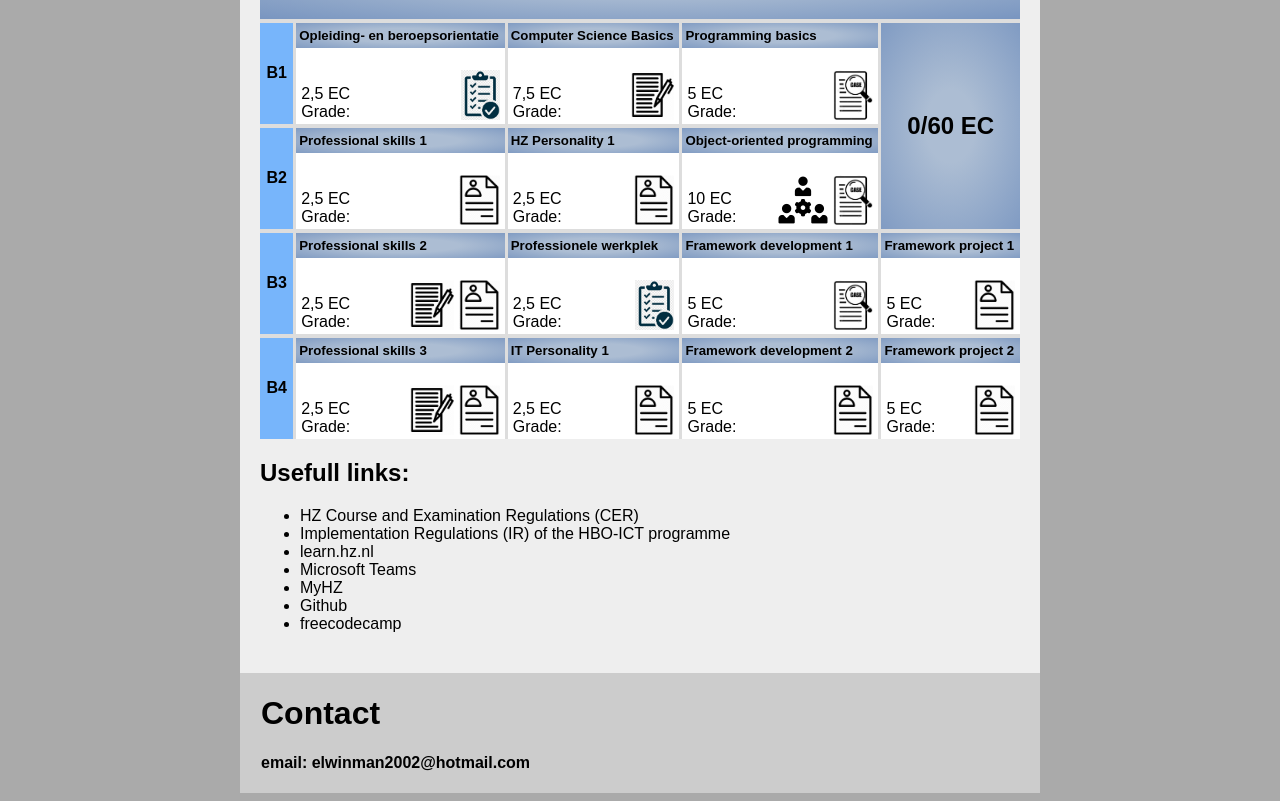
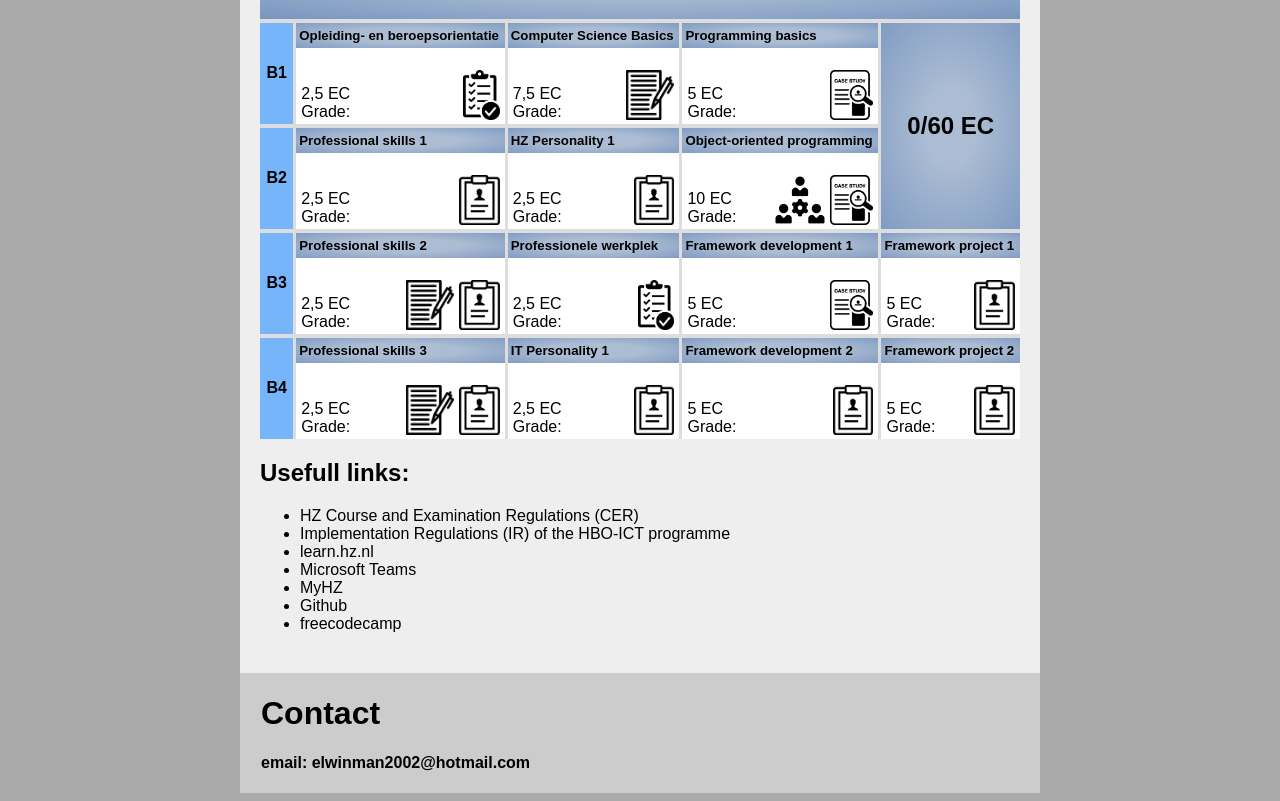
Before and after one commit to ElwinMan/profilepage-repo, a plain HTML site: page dashboard.html in a window 1280 px wide. Shown: the part 149-950 px from the top of the page. Drawn offline with Linux system fonts and the light colour scheme.

Commit message:
changed to png images

```diff
--- a/dashboard.html
+++ b/dashboard.html
@@ -6,9 +6,6 @@
     </head>
     <body>
     <div class="wrapper">
-        <header>
-
-        </header>
         <nav class="nav">
             <a href=index.html>Home</a>
             <a href=profile.html>Profile</a>
@@ -22,23 +19,23 @@
                 <div class="year center"><h1>Year 1</h1></div>
                 <div class="EC center"><h2> 0/60 EC</h2></div>
                 <div class="b1"><h4> B1 </h4></div>
-                <div class="item1 gradeColor0"><h5>Opleiding- en beroepsorientatie</h5><img src="afbeeldingen/assesment.jpg" alt="assesment" class="gradeImage"><p>2,5 EC<br> Grade: </p></div>
-                <div class="item2 gradeColor0"><h5>Computer Science Basics</h5><img src="afbeeldingen/written.jpg" alt="written" class="gradeImage"><p>7,5 EC<br> Grade: </p></div>
-                <div class="item3 gradeColor0"><h5>Programming basics</h5><img src="afbeeldingen/caseStudy.jpg" alt="case study" class="gradeImage"><p>5 EC<br> Grade: </p></div>
+                <div class="item1 gradeColor0"><h5>Opleiding- en beroepsorientatie</h5><img src="afbeeldingen/assesment.png" alt="assesment" class="gradeImage"><p>2,5 EC<br> Grade: </p></div>
+                <div class="item2 gradeColor0"><h5>Computer Science Basics</h5><img src="afbeeldingen/written.png" alt="written" class="gradeImage"><p>7,5 EC<br> Grade: </p></div>
+                <div class="item3 gradeColor0"><h5>Programming basics</h5><img src="afbeeldingen/caseStudy.png" alt="case study" class="gradeImage"><p>5 EC<br> Grade: </p></div>
                 <div class="b2"><h4> B2 </h4></div>
-                <div class="item4 gradeColor0"><h5>Professional skills 1</h5><img src="afbeeldingen/portfolio.jpg" alt="portfolio" class="gradeImage"><p>2,5 EC<br> Grade: </p></div>
-                <div class="item5 gradeColor0"><h5>HZ Personality 1</h5><img src="afbeeldingen/portfolio.jpg" alt="portfolio" class="gradeImage"><p>2,5 EC<br> Grade: </p></div>
-                <div class="item6 gradeColor0"><h5>Object-oriented programming</h5><img src="afbeeldingen/caseStudy.jpg"alt="case study" class="gradeImage"><img src="afbeeldingen/project.jpg"alt="project" class="gradeImage"><p>10 EC<br> Grade: </p></div>
+                <div class="item4 gradeColor0"><h5>Professional skills 1</h5><img src="afbeeldingen/portfolio.png" alt="portfolio" class="gradeImage"><p>2,5 EC<br> Grade: </p></div>
+                <div class="item5 gradeColor0"><h5>HZ Personality 1</h5><img src="afbeeldingen/portfolio.png" alt="portfolio" class="gradeImage"><p>2,5 EC<br> Grade: </p></div>
+                <div class="item6 gradeColor0"><h5>Object-oriented programming</h5><img src="afbeeldingen/caseStudy.png"alt="case study" class="gradeImage"><img src="afbeeldingen/project.jpg"alt="project" class="gradeImage"><p>10 EC<br> Grade: </p></div>
                 <div class="b3"><h4> B3 </h4></div>
-                <div class="item7 gradeColor0"><h5>Professional skills 2</h5><img src="afbeeldingen/portfolio.jpg" alt="portfolio" class="gradeImage"><img src="afbeeldingen/written.jpg" alt="written" class="gradeImage"><p>2,5 EC<br> Grade: </p></div>
-                <div class="item8 gradeColor0"><h5>Professionele werkplek</h5><img src="afbeeldingen/assesment.jpg" alt="assesment" class="gradeImage"><p>2,5 EC<br> Grade: </p></div>
-                <div class="item9 gradeColor0"><h5>Framework development 1</h5><img src="afbeeldingen/caseStudy.jpg"alt="case study" class="gradeImage"><p>5 EC<br> Grade: </p></div>
-                <div class="item10 gradeColor0"><h5>Framework project 1</h5><img src="afbeeldingen/portfolio.jpg" alt="portfolio" class="gradeImage"><p>5 EC<br> Grade: </p></div>
+                <div class="item7 gradeColor0"><h5>Professional skills 2</h5><img src="afbeeldingen/portfolio.png" alt="portfolio" class="gradeImage"><img src="afbeeldingen/written.png" alt="written" class="gradeImage"><p>2,5 EC<br> Grade: </p></div>
+                <div class="item8 gradeColor0"><h5>Professionele werkplek</h5><img src="afbeeldingen/assesment.png" alt="assesment" class="gradeImage"><p>2,5 EC<br> Grade: </p></div>
+                <div class="item9 gradeColor0"><h5>Framework development 1</h5><img src="afbeeldingen/caseStudy.png"alt="case study" class="gradeImage"><p>5 EC<br> Grade: </p></div>
+                <div class="item10 gradeColor0"><h5>Framework project 1</h5><img src="afbeeldingen/portfolio.png" alt="portfolio" class="gradeImage"><p>5 EC<br> Grade: </p></div>
                 <div class="b4"><h4>B4</h4></div>
-                <div class="item11 gradeColor0"><h5>Professional skills 3</h5><img src="afbeeldingen/portfolio.jpg" alt="portfolio" class="gradeImage"><img src="afbeeldingen/written.jpg" alt="written" class="gradeImage"><p>2,5 EC<br> Grade: </p></div>
-                <div class="item12 gradeColor0"><h5>IT Personality 1</h5><img src="afbeeldingen/portfolio.jpg" alt="portfolio" class="gradeImage"><p>2,5 EC<br> Grade: </p></div>
-                <div class="item13 gradeColor0"><h5>Framework development 2</h5><img src="afbeeldingen/portfolio.jpg" alt="portfolio" class="gradeImage"><p>5 EC<br> Grade: </p></div>
-                <div class="item14 gradeColor0"><h5>Framework project 2</h5><img src="afbeeldingen/portfolio.jpg" alt="portfolio" class="gradeImage"><p>5 EC<br> Grade: </p></div>
+                <div class="item11 gradeColor0"><h5>Professional skills 3</h5><img src="afbeeldingen/portfolio.png" alt="portfolio" class="gradeImage"><img src="afbeeldingen/written.png" alt="written" class="gradeImage"><p>2,5 EC<br> Grade: </p></div>
+                <div class="item12 gradeColor0"><h5>IT Personality 1</h5><img src="afbeeldingen/portfolio.png" alt="portfolio" class="gradeImage"><p>2,5 EC<br> Grade: </p></div>
+                <div class="item13 gradeColor0"><h5>Framework development 2</h5><img src="afbeeldingen/portfolio.png" alt="portfolio" class="gradeImage"><p>5 EC<br> Grade: </p></div>
+                <div class="item14 gradeColor0"><h5>Framework project 2</h5><img src="afbeeldingen/portfolio.png" alt="portfolio" class="gradeImage"><p>5 EC<br> Grade: </p></div>
 
             </div>
             <h2>Usefull links:</h2>
--- a/opmaak/styles.css
+++ b/opmaak/styles.css
@@ -20,10 +20,6 @@ main{
 a {
     text-decoration: none;
     color: black;
-}
-
-.center {
-    text-align: center;
 }
 
 /* -----------nav----------- */
@@ -216,11 +212,13 @@ footer{
 .year {
     background-image:radial-gradient(#acbdd3 25%,#5d80b6 140%);
     grid-area: year;
+    text-align: center;
 }
 
 .EC {
     background-image:radial-gradient(#acbdd3 25%, #5d80b6 160%);
     grid-area: EC;
+    text-align: center;
 }
 
 .b1 {
```
Also changed, not shown: faq.html (+5 -8 lines), index.html (+4 -4 lines), profile.html (+1 -4 lines), afbeeldingen/assesment.jpg (deleted), afbeeldingen/assesment.png (added), afbeeldingen/caseStudy.png (added), afbeeldingen/portfolio.jpg (deleted), afbeeldingen/portfolio.png (added), afbeeldingen/written.jpg (deleted), afbeeldingen/written.png (added).
